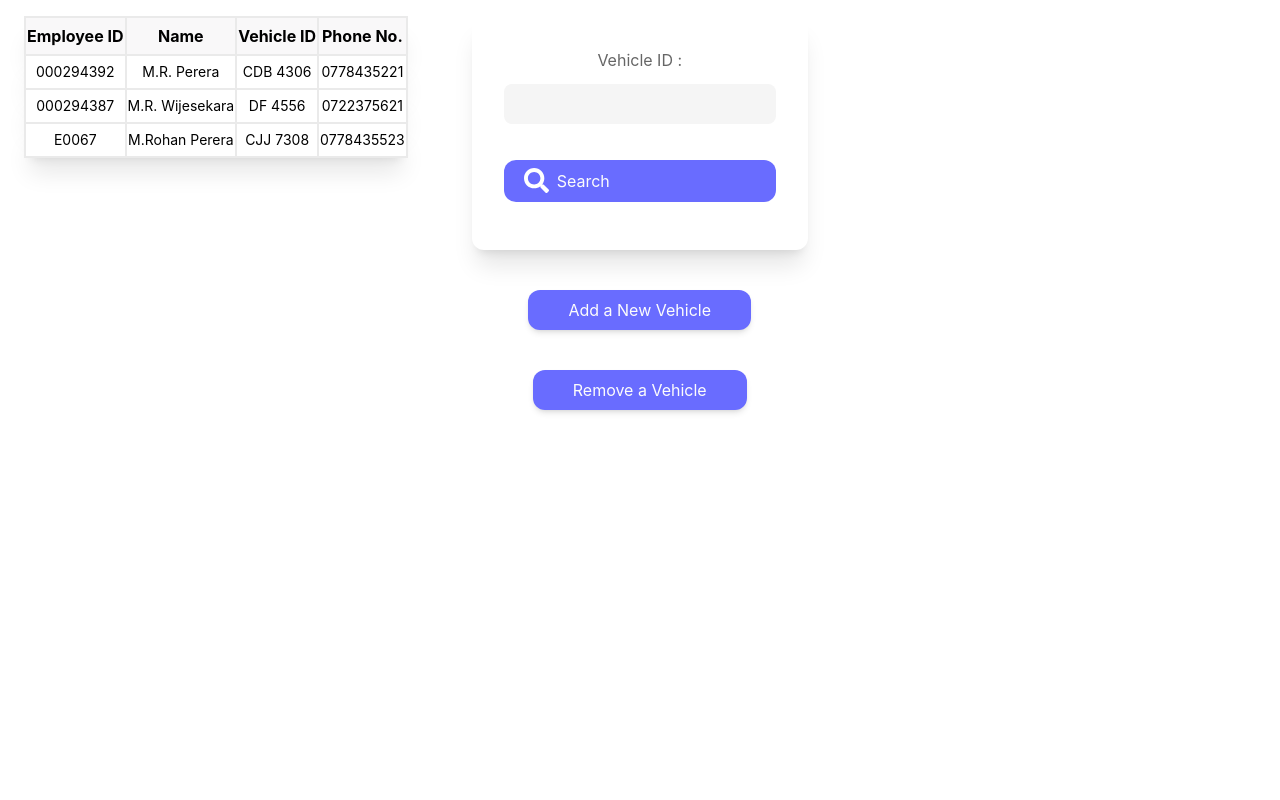
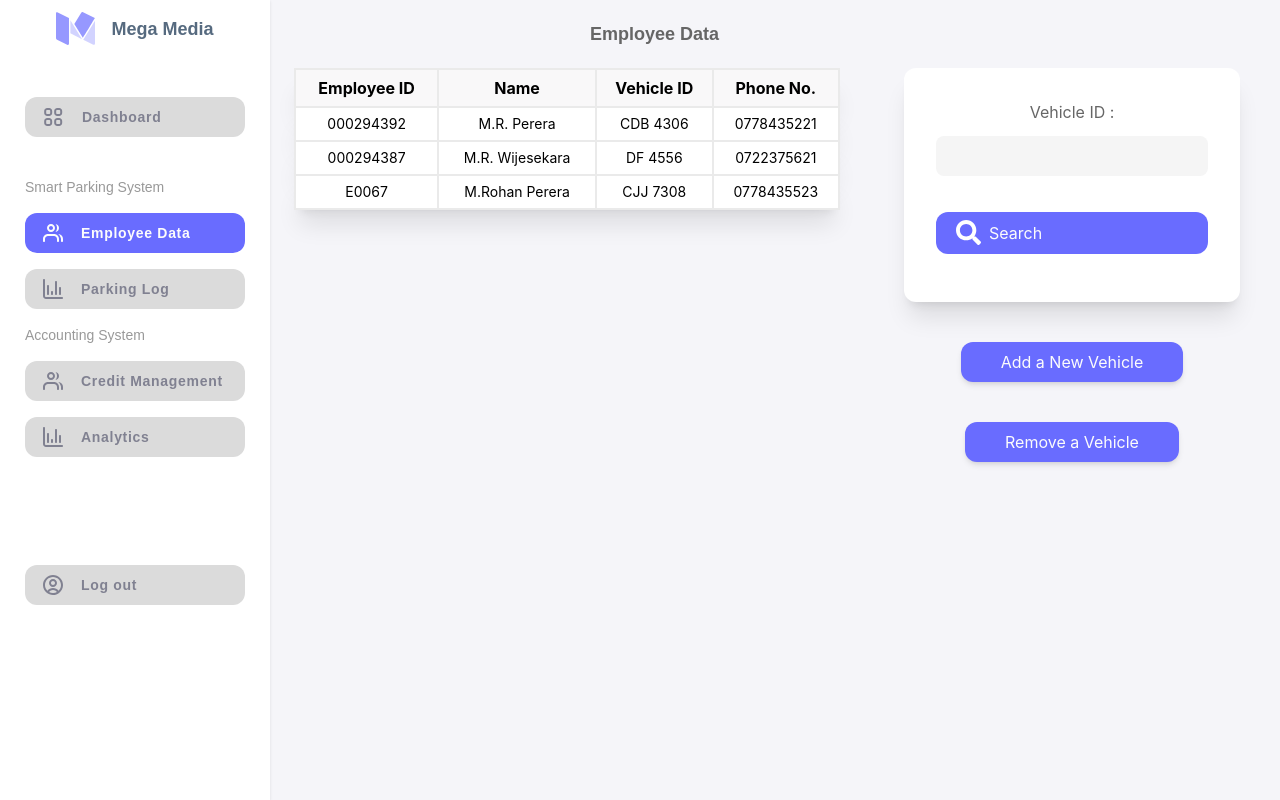
Before and after one commit to Rashmi-Wijesekara/smart-parking-system-admin, a React (Create React App) app: page /logout in a window 1280 px wide. Built offline with nearby package versions, Linux system fonts and the light colour scheme.

Commit message:
Created Navbar and Navbar buttons

```diff
--- a/public/index.html
+++ b/public/index.html
@@ -24,7 +24,7 @@
       work correctly both with client-side routing and a non-root public URL.
       Learn how to configure a non-root public URL by running `npm run build`.
     -->
-    <title>Dashbord</title>
+    <title>Employee Data</title>
   </head>
   <body>
     <noscript>You need to enable JavaScript to run this app.</noscript>
--- a/src/Dashboard/Pages/EmployeeData.jsx
+++ b/src/Dashboard/Pages/EmployeeData.jsx
@@ -1,17 +1,29 @@
 import React from "react";
 
+import Navbar from "../../shared/components/Navbar";
 import Table from "../../shared/components/Table";
+import EmployeeSearchForm from "../../shared/components/EmployeeSearchForm"
+import * as sampleData from "../../sampleData";
 
-import EmployeeSearchForm from "../../shared/components/EmployeeSearchForm";
+import {
+	BrowserRouter as Router,
+} from "react-router-dom";
 
-import * as sampleData from "../../sampleData";
 
 const EmployeeData = () => {
 	const employeeTitles = sampleData.employeeTitles
 	const employeeData = sampleData.employeeData
 
+
 	return (
+		<Router>
 		<div className="flex flex-row">
+			<Navbar path="/employee-data" />
+
+			<div className="bg-background flex-grow pl-[270px] h-screen">
+				<div className="font-main text-lg font-bold text-textGrey w-fit my-5 ml-80">
+                    Employee Data
+				</div>
                 <div className="flex flex-row mt-4">
                     <div className="grow px-6">
 						<Table
@@ -24,6 +36,8 @@ const EmployeeData = () => {
 					</div>
 				</div>
 			</div>
+		</div>
+		</Router>
 	);
 };
 
--- /dev/null
+++ b/src/shared/components/Navbar.jsx
@@ -0,0 +1,110 @@
+import React from "react";
+
+// import icons in the navbar as components
+import { ReactComponent as LogoIcon } from "../../assets/icons/logo.svg";
+import { ReactComponent as DashboardIcon } from "../../assets/icons/dashboard.svg";
+import { ReactComponent as EmployeeIcon } from "../../assets/icons/employee.svg";
+import { ReactComponent as ParkingIcon } from "../../assets/icons/parking.svg";
+import { ReactComponent as ProfileIcon } from "../../assets/icons/profile.svg";
+
+import NavbarButton from "./NavbarButton";
+
+const Navbar = (props) => {
+
+	const checkPath = props.path
+
+	return (
+		<div className="bg-white w-[270px] h-screen flex-none z-100 shadow fixed">
+			<div className="flex flex-row items-center w-fit mx-auto p-3">
+				<LogoIcon className="mr-4" />
+				<div className="font-logoText font-bold text-lg text-navbarLogoText">
+					Mega Media
+				</div>
+			</div>
+
+			<div className="mx-auto w-fit flex-col space-y-4 my-10">
+				{/* dashboard */}
+				<NavbarButton
+					name="Dashboard"
+					path="/dashboard"
+					currentPath={checkPath}
+				>
+					<DashboardIcon />
+				</NavbarButton>
+			</div>
+
+			<div className="">
+				<div className="font-logoText text-sm text-textGreyLight w-[220px] mx-auto">
+					Smart Parking System
+				</div>
+
+				<div className="mx-auto w-fit flex-col my-2">
+
+					{/* employee data */}
+					<NavbarButton
+						name="Employee Data"
+						path="/employee-data"
+						currentPath={checkPath}
+					>
+						<EmployeeIcon />
+					</NavbarButton>
+
+					{/* parking log */}
+					<NavbarButton
+						name="Parking Log"
+						path="/parking-log"
+						currentPath={checkPath}
+					>
+						<ParkingIcon />
+					</NavbarButton>
+
+				</div>
+			</div>
+
+            <div className="">
+				<div className="font-logoText text-sm text-textGreyLight w-[220px] mx-auto">
+					Accounting System
+				</div>
+
+				<div className="mx-auto w-fit flex-col my-2">
+
+					{/* employee data */}
+					<NavbarButton
+						name="Credit Management"
+						path="/credit-management"
+						currentPath={checkPath}
+					>
+						<EmployeeIcon />
+					</NavbarButton>
+
+					{/* parking log */}
+					<NavbarButton
+						name="Analytics"
+						path="/analytics"
+						currentPath={checkPath}
+					>
+						<ParkingIcon />
+					</NavbarButton>
+
+				</div>
+			</div>
+
+			<div className="">
+
+					<div className="mx-auto w-fit mt-[40%]">
+
+						{/* logout */}
+						<NavbarButton
+							name="Log out"
+							path="/logout"
+							currentPath={checkPath}
+						>
+							<ProfileIcon />
+						</NavbarButton>
+					</div>
+			</div>
+		</div>
+	);
+};
+
+export default Navbar;
--- /dev/null
+++ b/src/shared/components/NavbarButton.jsx
@@ -0,0 +1,43 @@
+import React from "react";
+import { NavLink } from "react-router-dom";
+
+const NavbarButton = (props) => {
+	return (
+		<NavLink to={props.path}>
+			<div
+				// button
+				className={
+					"flex flex-row cursor-pointer hover:shadow-lg transform duration-300 active:translate-y-2 " +
+					(props.path === props.currentPath
+						? "bg-mainBlue"
+						: "bg-navbarBgGrey") +
+					" w-[220px] py-2 px-4 rounded-xl items-center gap-4 my-4"
+				}
+			>
+				<div
+					// icon
+					className={
+						props.path === props.currentPath
+							? "fill-navbarTextWhite"
+							: "fill-navbarTextGrey"
+					}
+				>
+					{props.children}
+				</div>
+				<div
+					// button name
+					className={
+						"tracking-wider text-sm font-navbarText font-bold " +
+						(props.path === props.currentPath
+							? "text-navbarTextWhite"
+							: "text-navbarTextGrey")
+					}
+				>
+					{props.name}
+				</div>
+			</div>
+		</NavLink>
+	);
+};
+
+export default NavbarButton;
```
Lines whose indentation alone changed are shown as unchanged.
